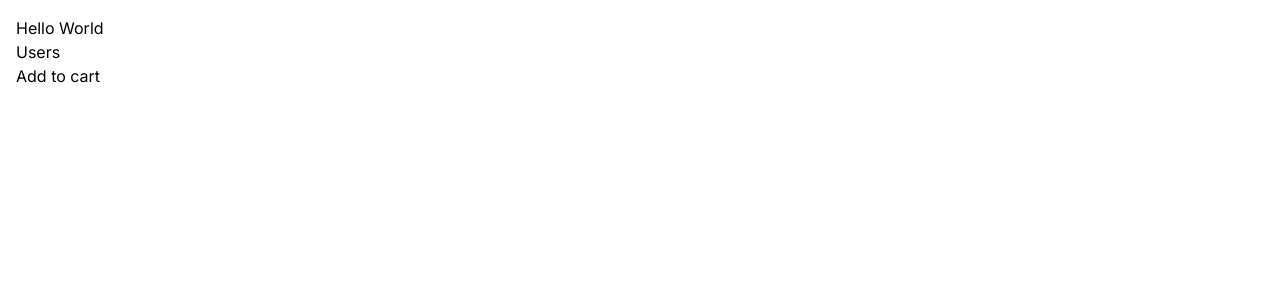
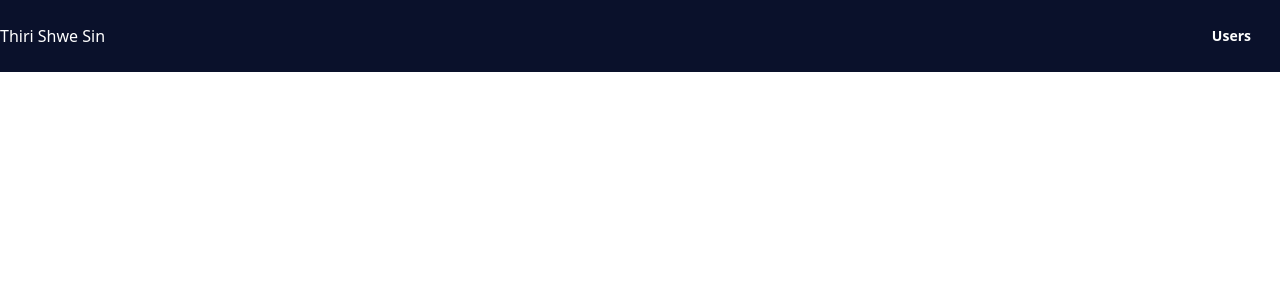
Before and after one commit to thirishwe-sin/next-app, a Next.js app: page / in a window 1280 px wide. Shown: the top 300 px of the page. Built offline with nearby package versions, Linux system fonts and the light colour scheme.

Commit message:
the start of my portfolio

```diff
--- a/app/layout.tsx
+++ b/app/layout.tsx
@@ -15,8 +15,8 @@ export default function RootLayout({
   children: React.ReactNode
 }) {
   return (
-    <html lang="en">
-      <body className={inter.className}>{children}</body>
+    <html lang="en" data-theme="mytheme">
+      <body className='p-0'>{children}</body>
     </html>
   )
 }
--- a/app/page.tsx
+++ b/app/page.tsx
@@ -1,12 +1,14 @@
 import Link from "next/link";
-import ProductCard from "./users/components/ProductCard";
 
 export default function Home() {
   return (
-    <main>
-      <h1>Hello World</h1>
-      <Link href="./users">Users</Link>
-      <ProductCard />
+    <main className="bg-primary p-0">
+      <div className="flex flex-row items-center justify-between container m-auto bg-primary">
+        <h1 className="text-secondary">Thiri Shwe Sin</h1>
+        <div className="flex flex-row gap-3 p-3">
+        <Link href="./users" className="text-secondary btn btn-ghost hover:border-dotted hover:border-white">Users</Link>
+        </div>
+      </div>
     </main>
   )
 }
--- a/app/users/components/AddToCart.tsx
+++ /dev/null
@@ -1,12 +0,0 @@
-'use client';
-import React from 'react'
-
-const AddToCart = () => {
-  return (
-    <div>
-        <button onClick={()=> console.log("Clicked")}>Add to cart</button>
-    </div>
-  )
-}
-
-export default AddToCart
--- a/app/users/components/ProductCard.tsx
+++ /dev/null
@@ -1,12 +0,0 @@
-import React from 'react'
-import AddToCart from './AddToCart'
-
-const ProductCard = () => {
-  return (
-    <div>
-        <AddToCart />
-    </div>
-  )
-}
-
-export default ProductCard
--- /dev/null
+++ b/app/users/new/index.tsx
@@ -0,0 +1,9 @@
+import React from 'react'
+
+export default function index() {
+  return (
+    <div>
+      <h1>Hello news</h1>
+    </div>
+  )
+}
--- a/app/users/newusers/page.tsx
+++ /dev/null
@@ -1,9 +0,0 @@
-import React from 'react'
-
-const NewUsersPage = () => {
-  return (
-    <div>NewUsersPage</div>
-  )
-}
-
-export default NewUsersPage
--- a/app/users/page.tsx
+++ b/app/users/page.tsx
@@ -1,9 +1,45 @@
-import React from 'react'
+import Link from "next/link";
+import React from "react";
 
-const UsersPage = () => {
-  return (
-    <div>UsersPage</div>
-  )
+interface user {
+  id: number;
+  name: string;
 }
 
-export default UsersPage
+const UsersPage = async () => {
+  const res = await fetch("https://jsonplaceholder.typicode.com/users", {
+    cache: "no-cache",
+  });
+  const users: user[] = await res.json();
+
+  return (
+    <div>
+      <h1>Users</h1>
+      <ul className="timeline timeline-vertical">
+        {users.map((user) => (
+          <li key={user.id}>
+            <div className="timeline-start">1984</div>
+            <div className="timeline-middle">
+              <svg
+                xmlns="http://www.w3.org/2000/svg"
+                viewBox="0 0 20 20"
+                fill="currentColor"
+                className="w-5 h-5"
+              >
+                <path
+                  fill-rule="evenodd"
+                  d="M10 18a8 8 0 100-16 8 8 0 000 16zm3.857-9.809a.75.75 0 00-1.214-.882l-3.483 4.79-1.88-1.88a.75.75 0 10-1.06 1.061l2.5 2.5a.75.75 0 001.137-.089l4-5.5z"
+                  clip-rule="evenodd"
+                />
+              </svg>
+            </div>
+            <div className="timeline-end timeline-box">{user.name}</div>
+            <hr />
+          </li>
+        ))}
+      </ul>
+    </div>
+  );
+};
+
+export default UsersPage;
--- a/package.json
+++ b/package.json
@@ -21,5 +21,8 @@
     "react-dom": "18.2.0",
     "tailwindcss": "3.4.1",
     "typescript": "5.3.3"
+  },
+  "devDependencies": {
+    "daisyui": "^4.7.3"
   }
 }
--- a/tailwind.config.ts
+++ b/tailwind.config.ts
@@ -14,7 +14,25 @@ const config: Config = {
           'conic-gradient(from 180deg at 50% 50%, var(--tw-gradient-stops))',
       },
     },
+    colors: {
+      primary: '#0A112B'
+    }
   },
-  plugins: [],
+  plugins: [require("daisyui")],
+  daisyui: {
+    themes:  [
+      {
+        mytheme: {
+          "primary": "#0A112B",
+          "secondary": "#FFFFFF",
+          "accent": "#37cdbe",
+          "neutral": "#3d4451",
+          "base-100": "#ffffff",
+        },
+      },
+      "dark",
+      "cupcake",
+    ],
+  },
 }
 export default config
```
Also changed, not shown: 1 other file (tests, documents, lock files or other folders).
